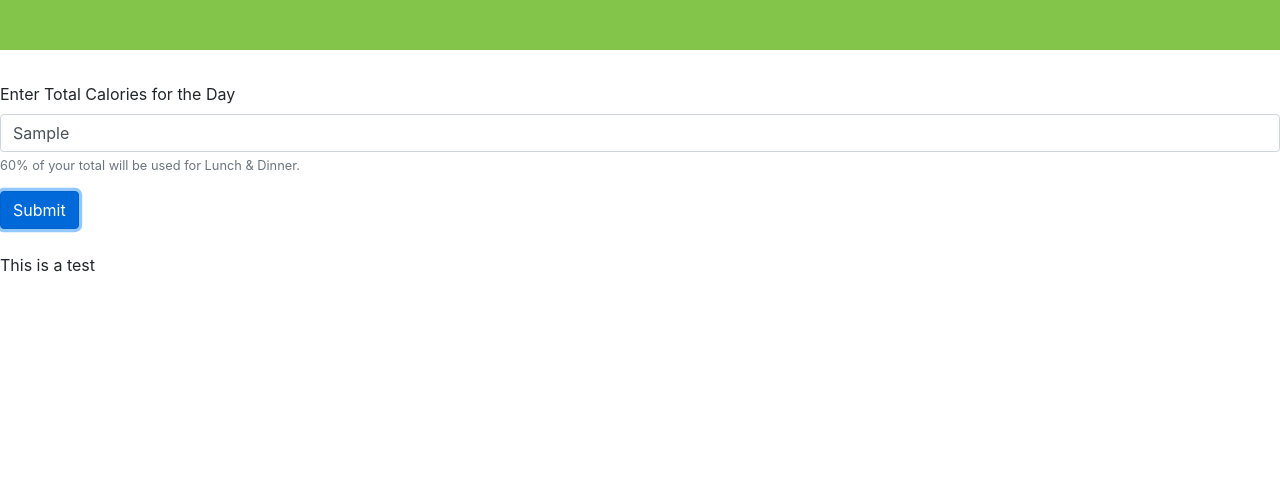
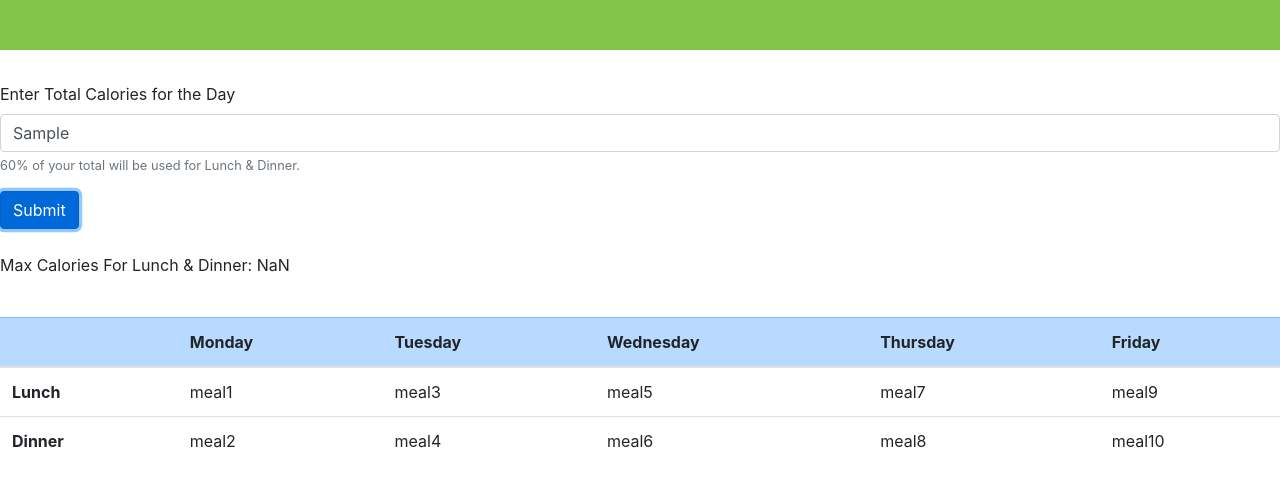
Before and after one commit to tduthil/fitmealplanner, a website: page planbycal.html in a window 1280 px wide. Both pictures are taken after typing "Sample" into the empty fields and a click on the button "Submit". Shown: the part 153-640 px from the top of the page. Drawn offline with nearby package versions, Linux system fonts and the light colour scheme.

Commit message:
Added more JS & table

```diff
--- a/index.css
+++ b/index.css
@@ -1,5 +1,5 @@
 #mealPlan1{
-   display: hidden;
+   display: block;
 
 }
 
--- a/js/index.js
+++ b/js/index.js
@@ -15,12 +15,59 @@ function calcTotalCalories() {
     //Meal Plan will use 60% of total calories entered by user (2 meals per day)
     /* var userEntry = document.getElementById("totalCalories");
     document.write(userEntry); */
-    document.getElementById("mealPlan1").style.backgroundColor = "red";
 
-     var myDiv = document.getElementById("plan");
-    myDiv.innerHTML = "<p>This is a test<p>";
+    //document.getElementById("plan").innerText = "Max Calories For Lunch & Dinner: ";
+
+    var maxCal = document.getElementById("totalCalories").value *.60;
+
+    //document.getElementById("plan").innerHTML = `${maxCal}`;
+
+
+   document.getElementById("mealPlan1").innerHTML = `<p>Max Calories For Lunch & Dinner: ${maxCal}</p><br><table class="table">
+                <thead class="table-primary">
+                    <tr>
+                        <th></th>
+                        <!-- <th>Sunday</th> -->
+                        <th>Monday</th>
+                        <th>Tuesday</th>
+                        <th>Wednesday</th>
+                        <th>Thursday</th>
+                        <th>Friday</th>
+                        <!--                 <th>Saturday</th>
+            -->
+                    </tr>
+                </thead>
+                <tbody>
+                    <tr>
+                        <th scope="row">Lunch</th>
+                        <td>meal1</td>
+                        <td>meal3</td>
+                        <td>meal5</td>
+                        <td>meal7</td>
+                        <td>meal9</td>
+                        <!--         <td>meal11</td>
+                            <td>meal13</td> -->
+                    </tr>
+                    <tr>
+                        <th scope="row">Dinner</th>
+                        <td>meal2</td>
+                        <td>meal4</td>
+                        <td>meal6</td>
+                        <td>meal8</td>
+                        <td>meal10</td>
+                        <!--   <td>meal12</td>
+                            <td>meal14</td> -->
+                    </tr>
+
+                    </tr>
+                </tbody>
+
+
+            </table>
+        </div>`;
 
     return false;
+
 }
 
 function planByMacros() {
--- a/planbycal.html
+++ b/planbycal.html
@@ -15,69 +15,33 @@
 <body>
     <!-- The Page Header -->
     <div class="jumbotron jumbotron-fluid">
-        <header class="container">
+        <div class="container">
             <h1 class="display-4 text-uppercase text-center">Plan Your fitelife delivery meals</h1>
-        </header>
+        </div>
     </div>
     <!-- Calculates total calories based on user input -->
     <form>
         <div class="form-group">
           <label for="totalCalories">Enter Total Calories for the Day</label>
-          <input type="text" class="form-control" id="totalCalories" aria-describedby="totalCalories" placeholder="ex. 2000">
+          <input type="text" class="form-control" id="totalCalories" aria-describedby="totalCalories" placeholder="ex. 2000" required>
           <small id="planDescription" class="form-text text-muted">60% of your total will be used for Lunch & Dinner.</small>
         </div>
 
-        <button type="submit" class="btn btn-primary" onclick="return calcTotalCalories();">Submit</button>
+        <button type="submit" class="btn btn-primary" onclick="return calcTotalCalories()";>Submit</button>
     </form>
     <br>
 
     <div id="plan">
 
-        <!-- The Final Meal Plan Calendar-->
-        <div class="mealPlan" id="mealPlan1">
-            <table class="table">
-                <thead class="table-primary">
-                    <tr>
-                        <th></th>
-                        <!-- <th>Sunday</th> -->
-                        <th>Monday</th>
-                        <th>Tuesday</th>
-                        <th>Wednesday</th>
-                        <th>Thursday</th>
-                        <th>Friday</th>
-                        <!--                 <th>Saturday</th>
-             -->
-                    </tr>
-                </thead>
-                <tbody>
-                    <tr>
-                        <th scope="row">Lunch</th>
-                        <td>meal1</td>
-                        <td>meal3</td>
-                        <td>meal5</td>
-                        <td>meal7</td>
-                        <td>meal9</td>
-                        <!--         <td>meal11</td>
-                            <td>meal13</td> -->
-                    </tr>
-                    <tr>
-                        <th scope="row">Dinner</th>
-                        <td>meal2</td>
-                        <td>meal4</td>
-                        <td>meal6</td>
-                        <td>meal8</td>
-                        <td>meal10</td>
-                        <!--   <td>meal12</td>
-                            <td>meal14</td> -->
-                    </tr>
-
-                    </tr>
-                </tbody>
+        <!-- <p>Make this red</p> -->
+        <div class="table-responsive">
+            <div class="mealPlan" id="mealPlan1">
 
 
-            </table>
+
+            </div>
         </div>
-    }
+
 
     </div>
 
```
Also changed, not shown: index.html (+2 -2 lines), planbymac.html (+2 -2 lines).
